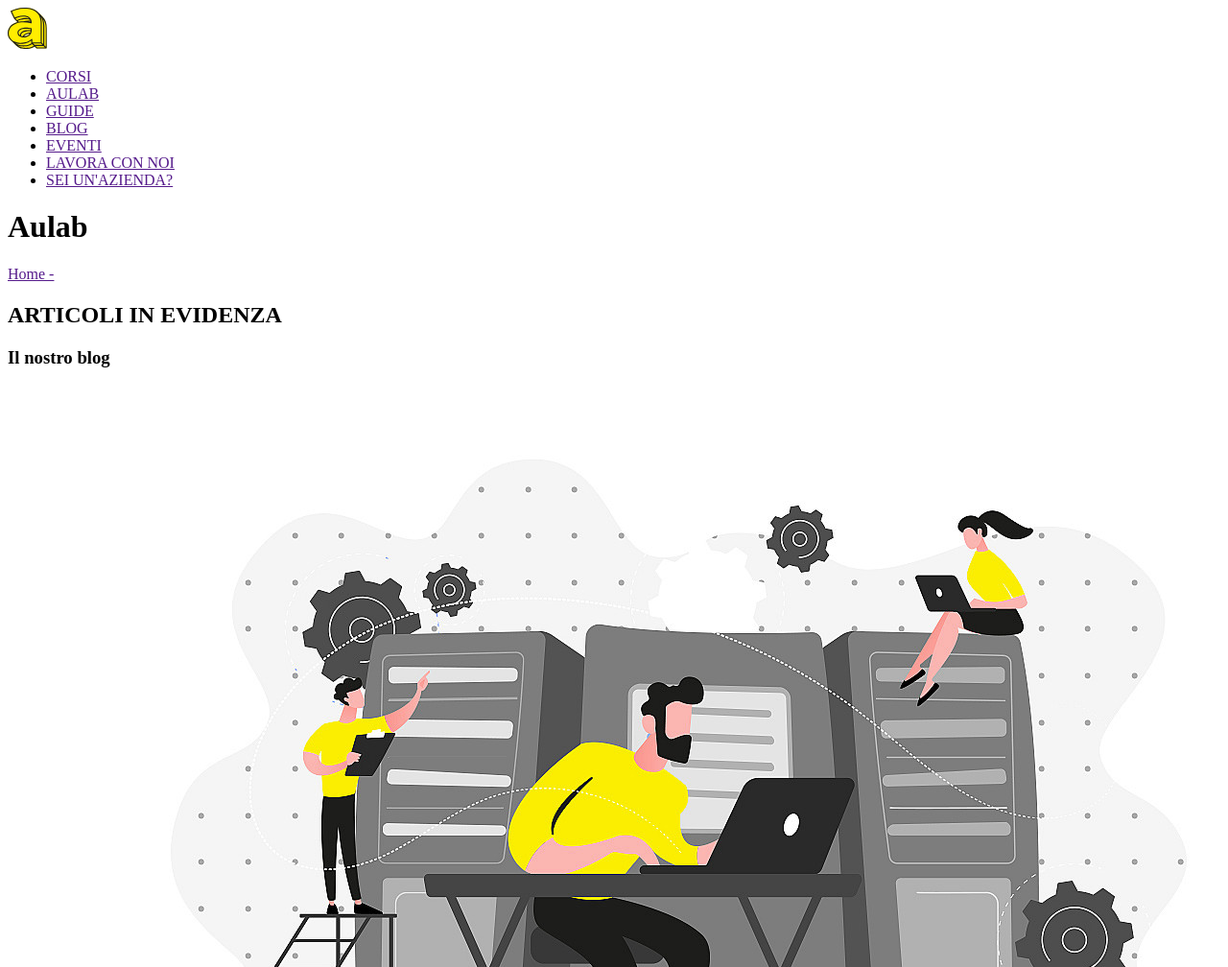
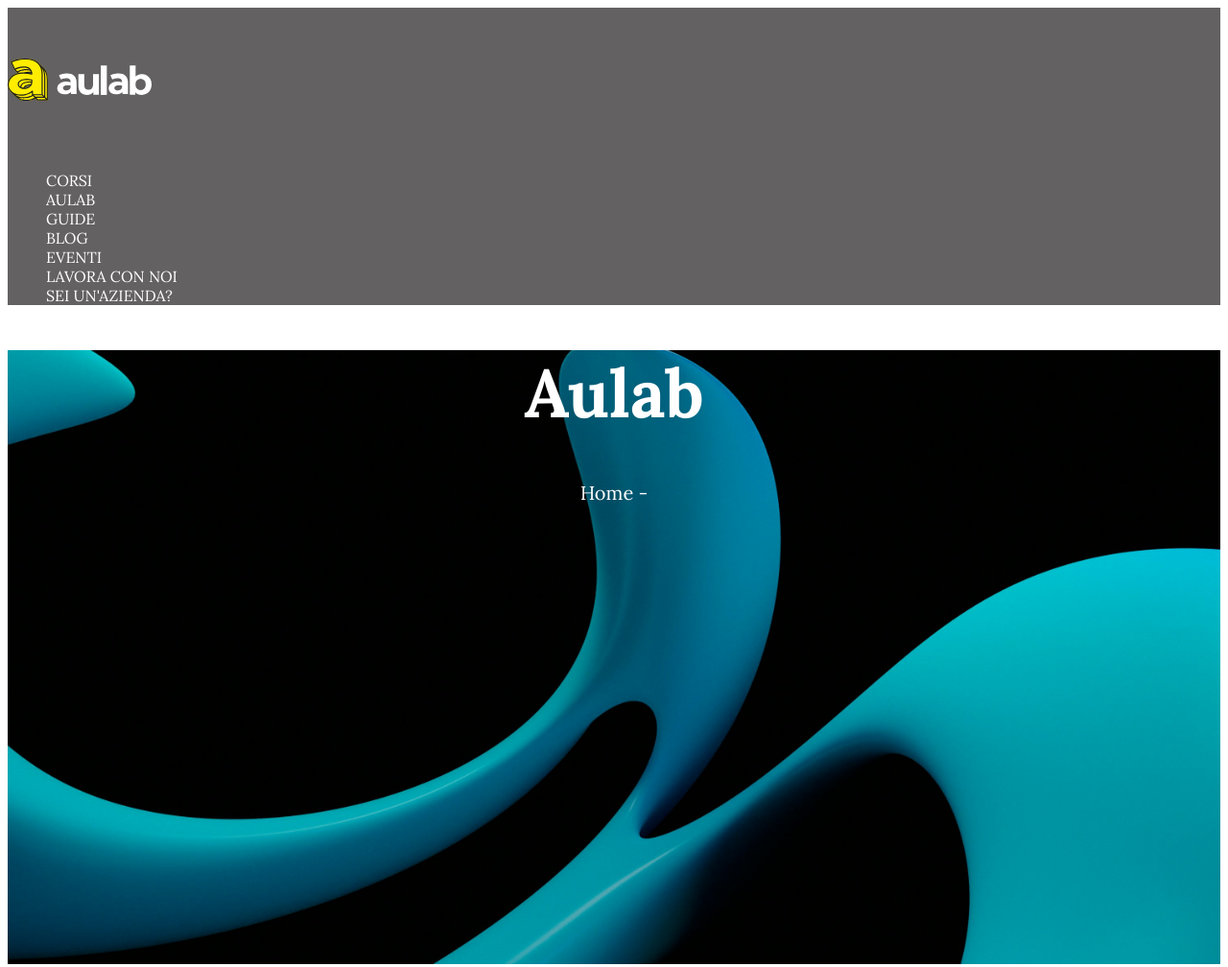
Before and after one commit to SimoneUSs/Selfwork-Struttura-HTML, a plain HTML site: page index.html in a window 1280 px wide. Shown: the top 1008 px of the page at 96% size. Drawn offline with Linux system fonts and the light colour scheme.

Commit message:
Add files via upload

```diff
--- a/index.html
+++ b/index.html
@@ -4,25 +4,30 @@
     <meta charset="UTF-8">
     <meta name="viewport" content="width=device-width, initial-scale=1.0">
     <title>Document</title>
+    <link rel="stylesheet" href="style.css">
+    <!-- google font -->
+    <link rel="preconnect" href="https://fonts.googleapis.com">
+    <link rel="preconnect" href="https://fonts.gstatic.com" crossorigin>
+    <link href="https://fonts.googleapis.com/css2?family=Lora:wght@400..700&family=Outfit:wght@100..900&display=swap" rel="stylesheet">
 </head>
 <body>
 
 <nav>
-    <img src="./media/logo.aulab.svg" alt="logo aulab">
-    <ul>
-        <li><a href="">CORSI</a></li>
-        <li><a href="">AULAB</a></li>
-        <li><a href="">GUIDE</a></li>
-        <li><a href="">BLOG</a></li>
-        <li><a href="">EVENTI</a></li>
-        <li><a href="">LAVORA CON NOI</a></li>
-        <li><a href="">SEI UN'AZIENDA?</a></li>
+    <img src="./media/logo.aulab.svg" alt="logo aulab" class="logoAulab">
+    <ul class="listlink">
+        <li><a class="link" href="">CORSI</a></li>
+        <li><a class="link" href="">AULAB</a></li>
+        <li><a class="link" href="">GUIDE</a></li>
+        <li><a class="link" href="">BLOG</a></li>
+        <li><a class="link" href="">EVENTI</a></li>
+        <li><a class="link" href="">LAVORA CON NOI</a></li>
+        <li><a class="link" href="">SEI UN'AZIENDA?</a></li>
     </ul>
 </nav>
 
     <header>
         <h1>Aulab</h1>
-        <a href="">Home -</a>
+        <a class="linkhome" href="">Home -</a>
     </header>
 
     <!-- section articoli -->
@@ -36,7 +41,7 @@
             <p>9 OTTOBRE 2024</p>
             <h4>Come diventare Data Analyst: la roadmap da seguire</h4>
             <p>La figura del Data Analyst è diventata una delle più ricercate nel mondo aziendale degli ultimi anni. In un contesto in cui i dati sono il nuovo “petrolio” dell’economia digitale, le aziende si trovano a doverli analizzare e interpretare per ottenere un vantaggio competitivo.</p>
-            <button>Leggi tutto >></button>
+            <button class="buttonArtc">Leggi tutto >></button>
         </article>
         <!-- articolo 2 -->
          <article>
@@ -44,7 +49,7 @@
             <p>30 SETTEMBRE 2024</p>
             <h4>20 task che Chat GPT può svolgere in pochi secondi</h4>
             <p>Negli ultimi anni, l’intelligenza artificiale (AI) ha fatto passi da gigante, diventando uno strumento indispensabile per semplificare e velocizzare moltissime attività quotidiane. Tra i vari strumenti di intelligenza artificiale disponibili, ChatGPT AI si distingue per la sua versatilità e potenza. Ma cos’è ChatGPT e come può essere utilizzato?</p>
-            <button>Leggi tutto >></button>
+            <button class="buttonArtc">Leggi tutto >></button>
          </article>
          <!-- articolo 3 -->
           <article>
@@ -52,7 +57,7 @@
             <p>27 MAGGIO 2024</p>
             <h4>Cos’è la cybersecurity e quali opportunità offre in italia?</h4>
             <p>Nell’era digitale in cui viviamo, la sicurezza informatica, meglio nota come cybersecurity, è diventata una priorità fondamentale per individui, aziende e governi. Ne sentiamo sempre più parlare ma, esattamente, cos’è la cybersecurity e quali opportunità offre in Italia? Ha senso investire in una carriera nella cybersecurity? Scopriamolo insieme!</p>
-            <button>Leggi tutto >></button>
+            <button class="buttonArtc">Leggi tutto >></button>
           </article>
     </main>
 
--- /dev/null
+++ b/style.css
@@ -0,0 +1,55 @@
+*{
+    font-family: "Lora", serif;
+}
+
+nav{
+    background-color: rgba(26, 23, 23, 0.678);
+}
+
+
+.logoAulab{
+    width: 150px;
+    height: 150px;
+}
+
+.link{
+    text-decoration: none;
+    color: white;
+}
+
+.listlink{
+    list-style-type: none;
+}
+
+header{
+    background-image: url(./media/background.jpeg);
+    height: 80vh;
+    background-size: cover;
+    background-position: center;
+    text-align: center;
+}
+
+
+h1{
+    color: white;
+    font-size: 70px;
+}
+
+
+.linkhome{
+    color: white;
+    text-decoration: none;
+    font-size: 20px;
+}
+
+
+.buttonArtc{
+    background-color: rgba(26, 23, 23, 0.678);
+    color: white;
+}
+
+
+.buttonArtc:hover{
+    background-color: rgba(129, 179, 13, 0.89);
+    color: black;
+}
```
Also changed, not shown: media/background.jpeg (added).
